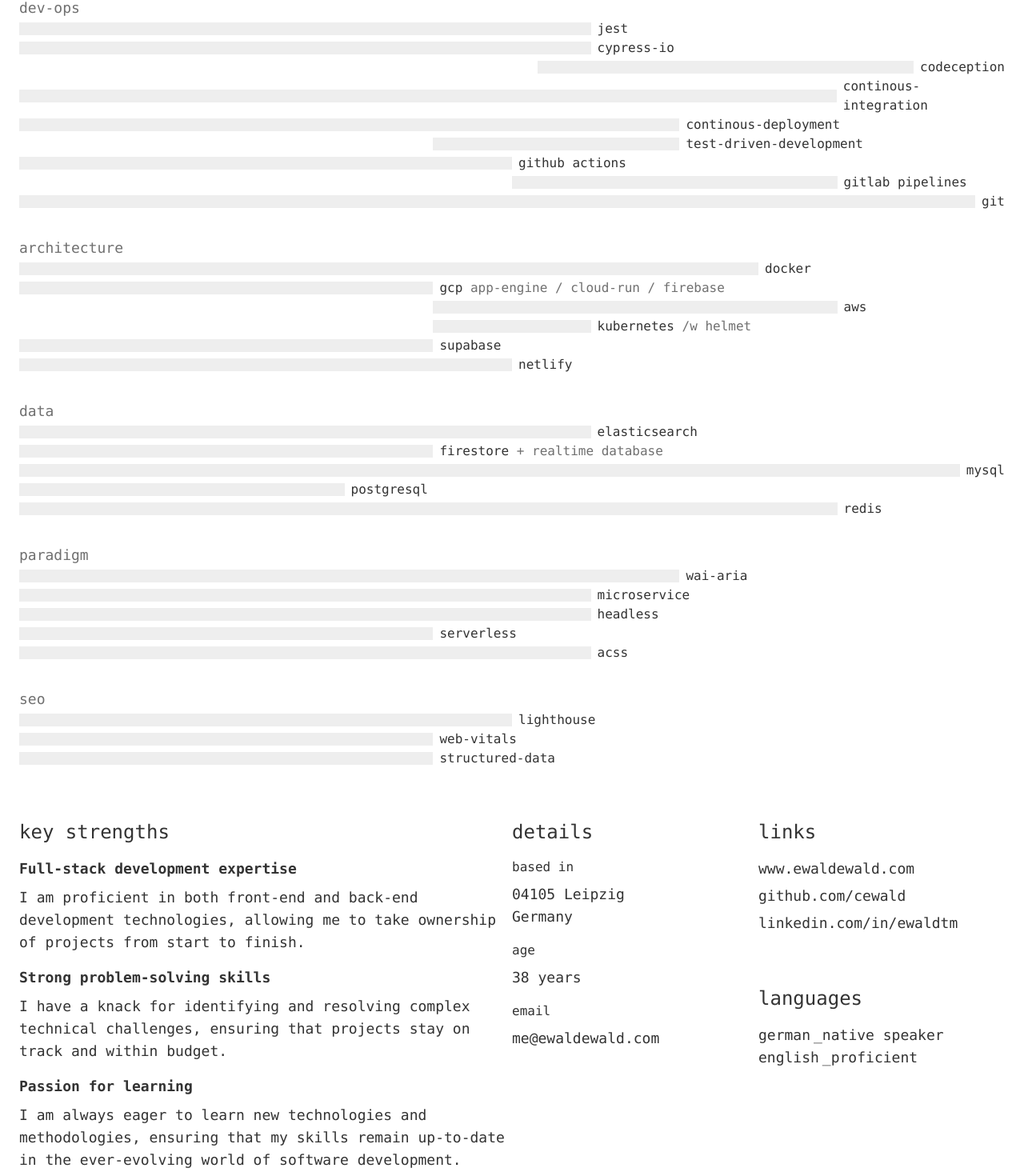
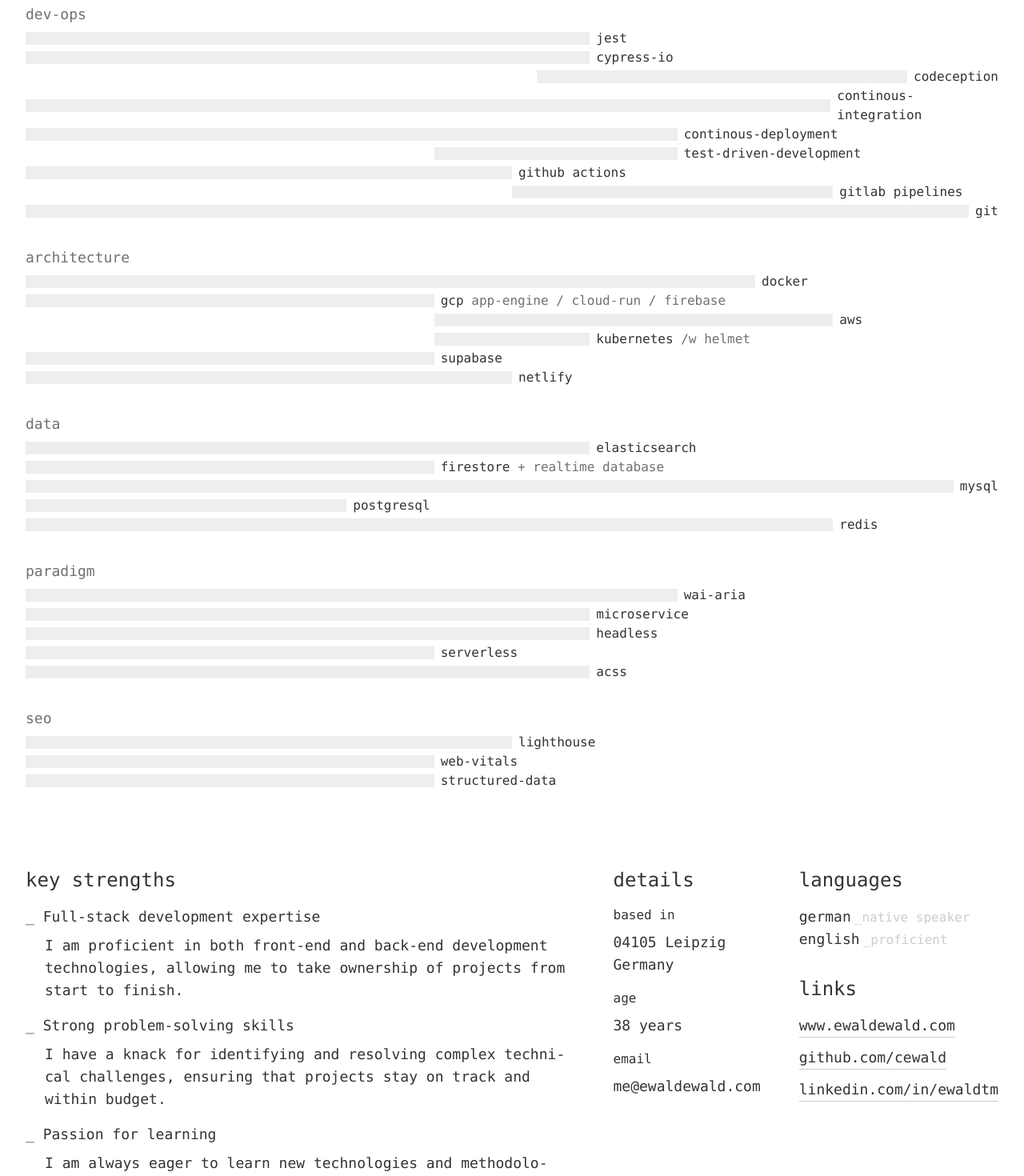
Before and after one commit to cewald/website, a Nuxt app: page /cv in a window 1280 px wide. Shown: the part 1183-2653 px from the top of the page at 80% size. Built offline with nearby package versions, Linux system fonts and the light colour scheme; a web font is replaced by a local one.

Commit message:
CV styling for desktop [draft]

```diff
--- a/src/components/cv/SectionTitle.vue
+++ b/src/components/cv/SectionTitle.vue
@@ -10,7 +10,7 @@ defineProps<{
     {{ title }}
     <span
       v-if="subTitle"
-      class="font-extralight text-base-light md:text-lg"
+      class="font-light text-base-light md:text-lg"
     >
       {{ subTitle }}
     </span>
--- a/src/components/cv/SectionWrapper.vue
+++ b/src/components/cv/SectionWrapper.vue
@@ -1,12 +1,18 @@
 <script setup lang="ts">
-defineProps<{
+withDefaults(defineProps<{
   title?: string
   subTitle?: string
-}>()
+  margin?: boolean
+}>(), {
+  margin: true,
+})
 </script>
 
 <template>
-  <section class="mb-16 text-lg">
+  <section
+    class="text-lg"
+    :class="{ 'mb-16': margin }"
+  >
     <CvSectionTitle
       v-if="title"
       :title="title"
--- a/src/components/cv/SkillGantt.vue
+++ b/src/components/cv/SkillGantt.vue
@@ -135,7 +135,7 @@ const getRange = (upper: number, lower: number, steps: number) => {
     :key="'section' + section"
     class="mb-8 lowercase"
   >
-    <div class="flex items-baseline font-mono text-base-semilight">
+    <div class="flex items-baseline font-mono text-base-semilight mb-1">
       {{ section }}
     </div>
     <div
@@ -159,7 +159,7 @@ const getRange = (upper: number, lower: number, steps: number) => {
         />
         <div
           v-if="i === percentTimeslots.length - 1"
-          class="flex-auto pl-2 text-base"
+          class="flex-auto pl-2 text-base font-light"
         >
           {{ title }}
           <span
--- a/src/pages/cv.vue
+++ b/src/pages/cv.vue
@@ -7,8 +7,10 @@ const age = now.diff(dob, 'years')
 </script>
 
 <template>
-  <div class="flex flex-wrap">
-    <CvSectionWrapper class="print:break-after-page">
+  <div class="flex flex-wrap -mx-4">
+    <CvSectionWrapper
+      class="print:break-after-page px-6 font-light"
+    >
       <p class="mb-4">
         I’m a proficient full-stack software engineer with a passion for crafting accessible and inclusive digital
         solutions. I bring a deep understanding of the entire software development lifecycle, from ideation to
@@ -24,63 +26,80 @@ const age = now.diff(dob, 'years')
         teams to deliver high-quality software solutions that meet the needs of both users and clients.
       </p>
     </CvSectionWrapper>
-    <div class="grow w-full">
     <CvSectionWrapper
       title="Skillset "
       sub-title="_chronolocical"
+      class="grow w-full print:break-after-page px-6"
     >
       <CvSkillGantt />
     </CvSectionWrapper>
-    </div>
     <CvSectionWrapper
       title="Key strengths"
-      class="w-2/4 print:w-full"
+      class="w-full md:w-2/4 md:grow print:w-full px-6"
     >
-      <ul>
+      <ul class="font-light">
         <li class="mb-4">
-          <h4 class="mb-2 font-semibold">
+          <h4 class="mb-2 font-normal">
+            _
             Full-stack development expertise
           </h4>
+          <p
+            class="ml-6 hyphens-auto"
+            lang="en"
+          >
             I am proficient in both front-end and back-end development technologies, allowing me to take ownership of
             projects from start to finish.
+          </p>
         </li>
         <li class="mb-4">
-          <h4 class="mb-2 font-semibold">
+          <h4 class="mb-2 font-normal">
+            _
             Strong problem-solving skills
           </h4>
+          <p
+            class="ml-6 hyphens-auto"
+            lang="en"
+          >
             I have a knack for identifying and resolving complex technical challenges, ensuring that projects stay on
             track and within budget.
+          </p>
         </li>
         <li class="mb-4">
-          <h4 class="mb-2 font-semibold">
+          <h4 class="mb-2 font-normal">
+            _
             Passion for learning
           </h4>
+          <p
+            class="ml-6 hyphens-auto"
+            lang="en"
+          >
             I am always eager to learn new technologies and methodologies, ensuring that my skills remain up-to-date in
             the ever-evolving world of software development.
+          </p>
         </li>
       </ul>
     </CvSectionWrapper>
     <CvSectionWrapper
       title="Details"
-      class="w-1/4 print:w-1/2"
+      class="w-full md:w-auto print:w-1/2 px-6"
     >
-      <h3 class="text-base mb-2 lowercase">
+      <h3 class="text-base mb-2 lowercase font-normal">
         Based in
       </h3>
-      <p class="mb-4">
+      <p class="mb-4 font-light">
         04105 Leipzig<br>
         Germany
       </p>
-      <h3 class="text-base mb-2 lowercase">
+      <h3 class="text-base mb-2 lowercase font-normal">
         Age
       </h3>
-      <p class="mb-4">
+      <p class="mb-4 font-light">
         {{ age }} years
       </p>
-      <h3 class="text-base mb-2 lowercase">
+      <h3 class="text-base mb-2 lowercase font-normal">
         Email
       </h3>
-      <p class="mb-4">
+      <p class="mb-4 font-light">
         <a
           href="mailto:me@ewaldewald.com"
           title="Email"
@@ -91,35 +110,55 @@ const age = now.diff(dob, 'years')
         </a>
       </p>
     </CvSectionWrapper>
-    <div class="w-1/4 print:w-1/2">
+    <div class="w-full md:w-auto print:w-1/2 px-6">
+      <CvSectionWrapper
+        title="Languages"
+        class="md:mb-8"
+      >
+        <ul class="font-light">
+          <li>
+            <span class="lowercase">German</span>
+            <span class="text-base text-base-light ml-1">_native speaker</span><br>
+          </li>
+          <li>
+            <span class="lowercase">English</span>
+            <span class="text-base text-base-light ml-1">_proficient</span>
+          </li>
+        </ul>
+      </CvSectionWrapper>
       <CvSectionWrapper title="Links">
+        <ul class="font-light">
+          <li>
             <a
               href="https://www.ewaldewald.com"
               target="_blank"
-          class="mb-1.5 flex items-center hover:underline"
+              class="mb-3 flex items-center underline underline-offset-8
+                decoration-1 decoration-base-light hover:decoration-black"
             >
               www.ewaldewald.com
             </a>
+          </li>
+          <li>
             <a
               href="https://github.com/cewald"
               target="_blank"
-          class="mb-1.5 flex items-center hover:underline"
+              class="mb-3 flex items-center underline underline-offset-8
+                decoration-1 decoration-base-light hover:decoration-black"
             >
               github.com/cewald
             </a>
+          </li>
+          <li>
             <a
               href="https://linkedin.com/in/ewaldtm"
               target="_blank"
-          class="flex items-center hover:underline"
+              class="flex items-center underline underline-offset-8
+                decoration-1 decoration-base-light hover:decoration-black"
             >
               linkedin.com/in/ewaldtm
             </a>
-      </CvSectionWrapper>
-      <CvSectionWrapper title="Languages">
-        <span class="lowercase">German</span>
-        <span class="text-xxxs text-gray-light ml-1">_native speaker</span><br>
-        <span class="lowercase">English</span>
-        <span class="text-xxxs text-gray-light ml-1">_proficient</span>
+          </li>
+        </ul>
       </CvSectionWrapper>
     </div>
   </div>
```
Lines whose indentation alone changed are shown as unchanged.
